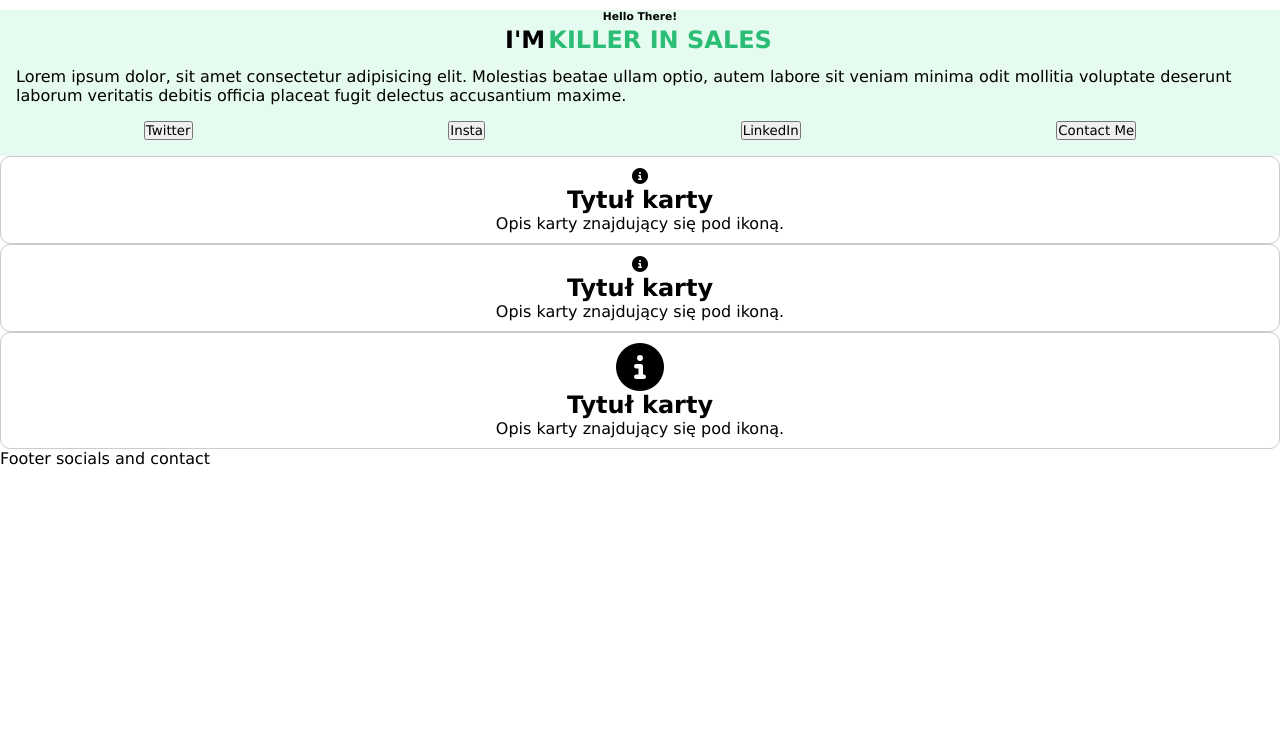
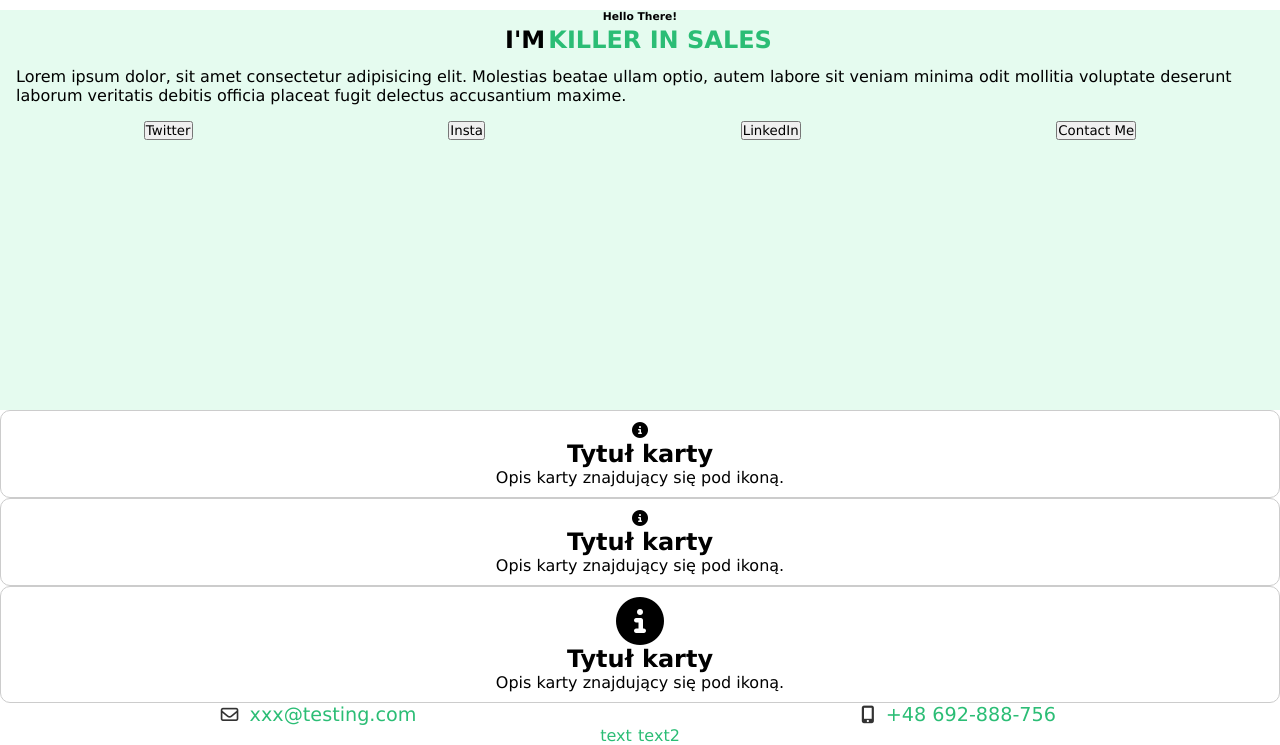
Before and after one commit to michaltyczynski1993/personal_website, a plain HTML site: page index.html in a window 1280 px wide. Shown: the part 85-830 px from the top of the page. Before the commit the page ends 800 px from the top, so only its background shows below. Drawn offline with Linux system fonts and the light colour scheme.

Commit message:
footer changes

```diff
--- a/index.html
+++ b/index.html
@@ -68,7 +68,23 @@
                 </div>
             </div>
         </section>
-        <footer>Footer socials and contact</footer>
+        <footer>
+            <div class="row">
+                <div class="footer-icon">
+                    <i class="far fa-envelope"></i>
+                    <span>xxx@testing.com</span>
+                </div>
+                <div class="footer-icon">
+                    <i class="fas fa-mobile-alt"></i>
+                    <span>+48 692-888-756</span>
+                </div>
+            </div>
+            <div class="row center">
+                <span>text</span>
+                <span>text2</span>
+            </div>
+
+        </footer>
     </main>
 </body>
 
--- a/style.css
+++ b/style.css
@@ -7,6 +7,7 @@
 
 .about {
     background-color: #e5fbef;
+    height: 50vh;
 }
 
 .about>p {
@@ -41,12 +42,35 @@ html {
     font-size: 1rem;
 }
 
+.footer-icon {
+    display: flex;
+    align-items: center;
+    font-family: Arial, sans-serif;
+    font-size: 1.2rem;
+    color: #333;
+}
+
+.footer-icon i {
+    font-size: 1.1rem;
+    margin-right: 0.5rem;
+}
+
+.footer-icon span {
+    margin-left: 0.2rem;
+}
+
 nav {
     display: flex;
     justify-content: space-around;
     align-items: center;
     padding: 2rem;
     font-size: 1.1rem;
+}
+
+.row {
+    display: flex;
+    flex-direction: row;
+    justify-content: space-around;
 }
 
 span {
@@ -66,3 +90,7 @@ ul>li {
 ul>li:hover {
     color: #2BBD75;
 }
+
+.center {
+    justify-content: center;
+}
```
